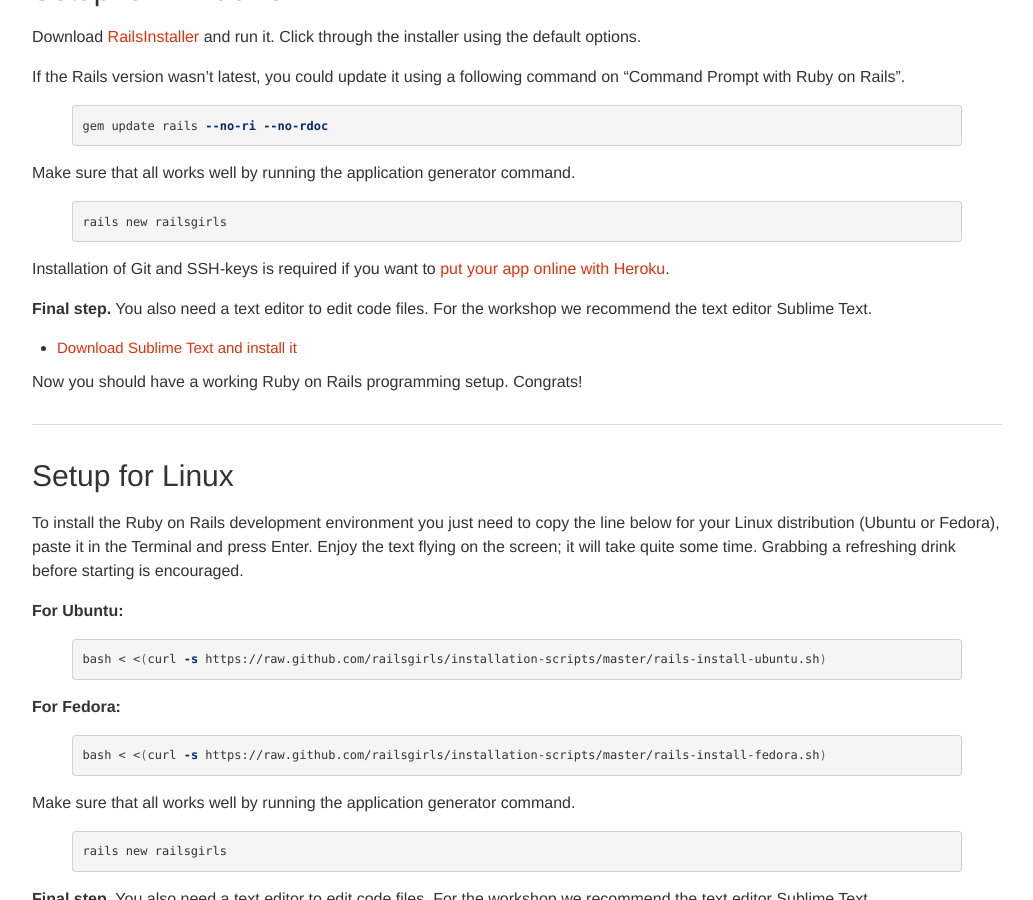
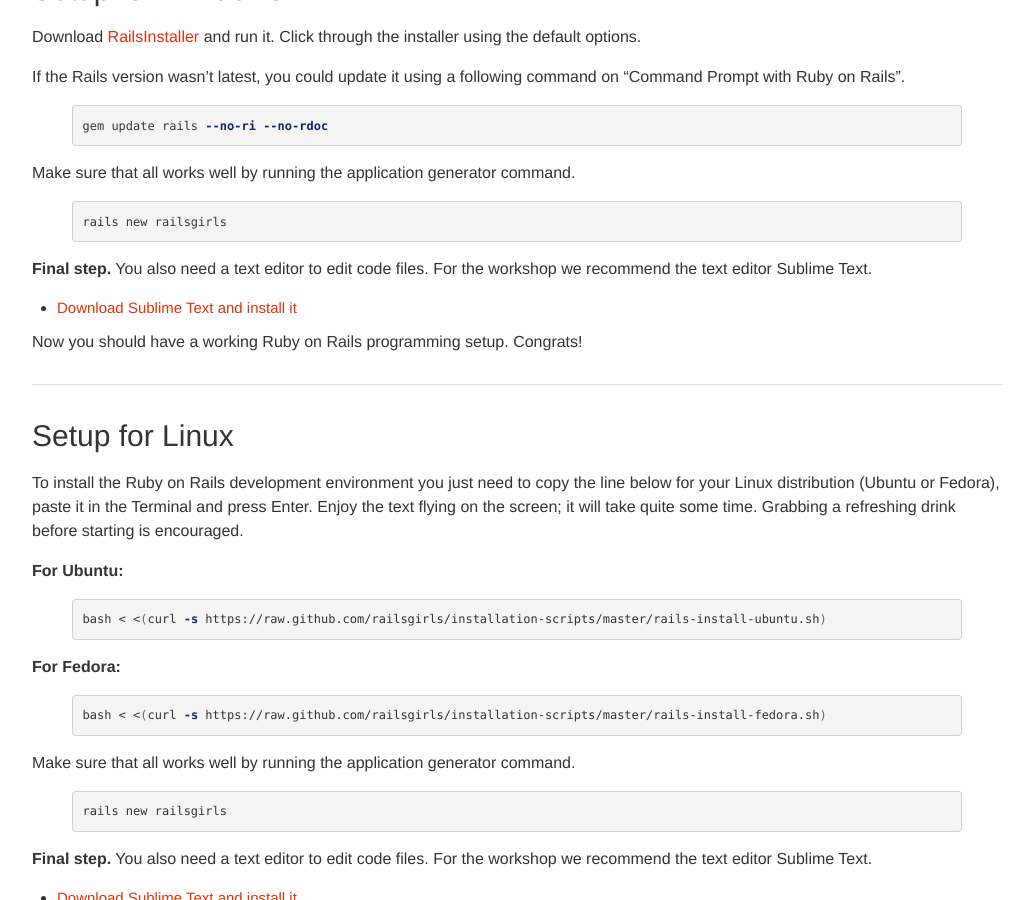
Before and after one commit to railsgirls/guides.railsgirls.com, a Jekyll site: the page built from _posts/2013-05-02-install.markdown, in a window 1280 px wide and 900 px high, scrolled down 2964 px. Shown: the whole window, without its empty margins (53-1086 px from the left). Built offline with Jekyll 4.4.1, drawn with Linux system fonts in a browser that asks for light colours; nearby versions of some CDN libraries; Markdown is read by kramdown in place of the engine named in the settings.

Commit message:
remove a line mentioning about installing git and ssh-keygen
RailsInstaller 2.2.2 contains git and generates ssh private and public
keys.

```diff
--- a/_posts/2013-05-02-install.markdown
+++ b/_posts/2013-05-02-install.markdown
@@ -125,8 +125,6 @@ Make sure that all works well by running the application generator command.
 rails new railsgirls
 {% endhighlight %}
 
-Installation of Git and SSH-keys is required if you want to [put your app online with Heroku](/heroku).
-
 **Final step.** You also need a text editor to edit code files. For the workshop we recommend the text editor Sublime Text.
 
 * [Download Sublime Text and install it](http://www.sublimetext.com/2)
```
